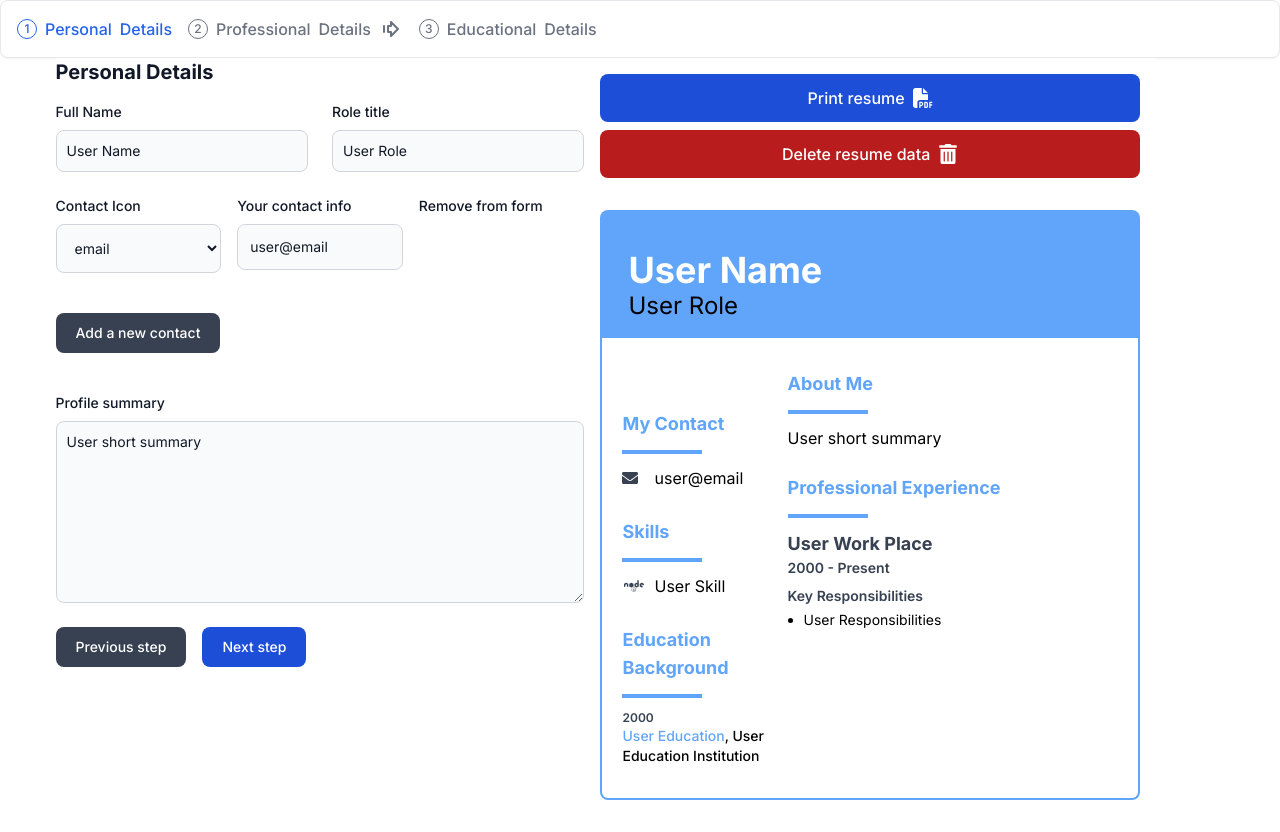
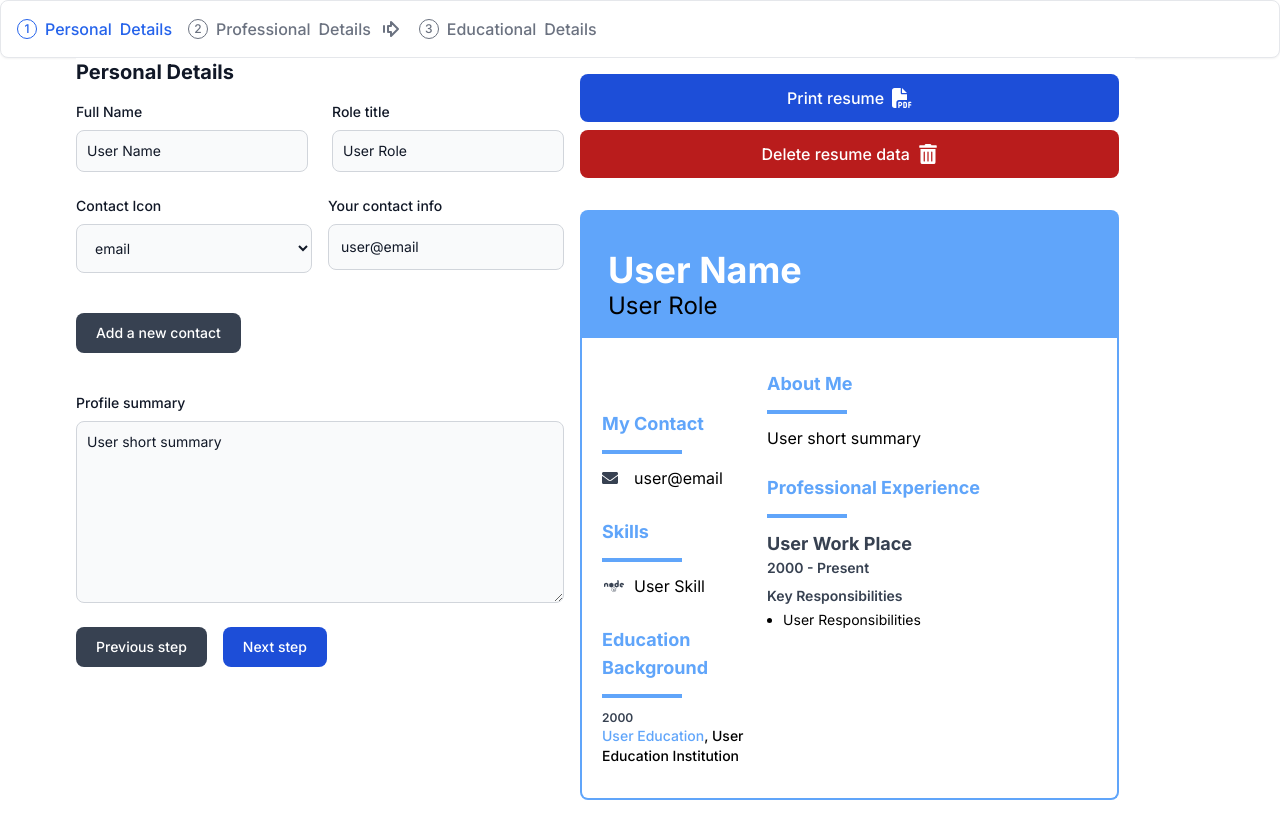
Before and after one commit to washington-shoji/resume-builder-next, a Next.js app: page /resume-builder in a window 1280 px wide. Built offline with nearby package versions, Linux system fonts and the light colour scheme.

Commit message:
- updated resume personal details component

```diff
--- a/src/app/components/ResumePersonalDetails.tsx
+++ b/src/app/components/ResumePersonalDetails.tsx
@@ -132,15 +132,13 @@ export default function ResumePersonalDetails() {
                       )}
                     </div>
 
-                    <div className="w-full ">
+                    <div className={fields.length === 1 ? "hidden" : "w-full"}>
                       <label className="block mb-2 text-sm font-medium text-gray-900 dark:text-white">
                         Remove from form
                       </label>
                       <button
                         type="button"
-                        className={`w-full p-3  text-sm font-medium text-center text-white bg-red-700 rounded-lg focus:ring-4 focus:ring-red-200 dark:focus:ring-red-900 hover:bg-red-800 ${
-                          fields.length === 1 ? "hidden" : ""
-                        }`}
+                        className="w-full p-3  text-sm font-medium text-center text-white bg-red-700 rounded-lg focus:ring-4 focus:ring-red-200 dark:focus:ring-red-900 hover:bg-red-800"
                         disabled={fields.length === 1}
                         onClick={() => remove(index)}
                       >
```
